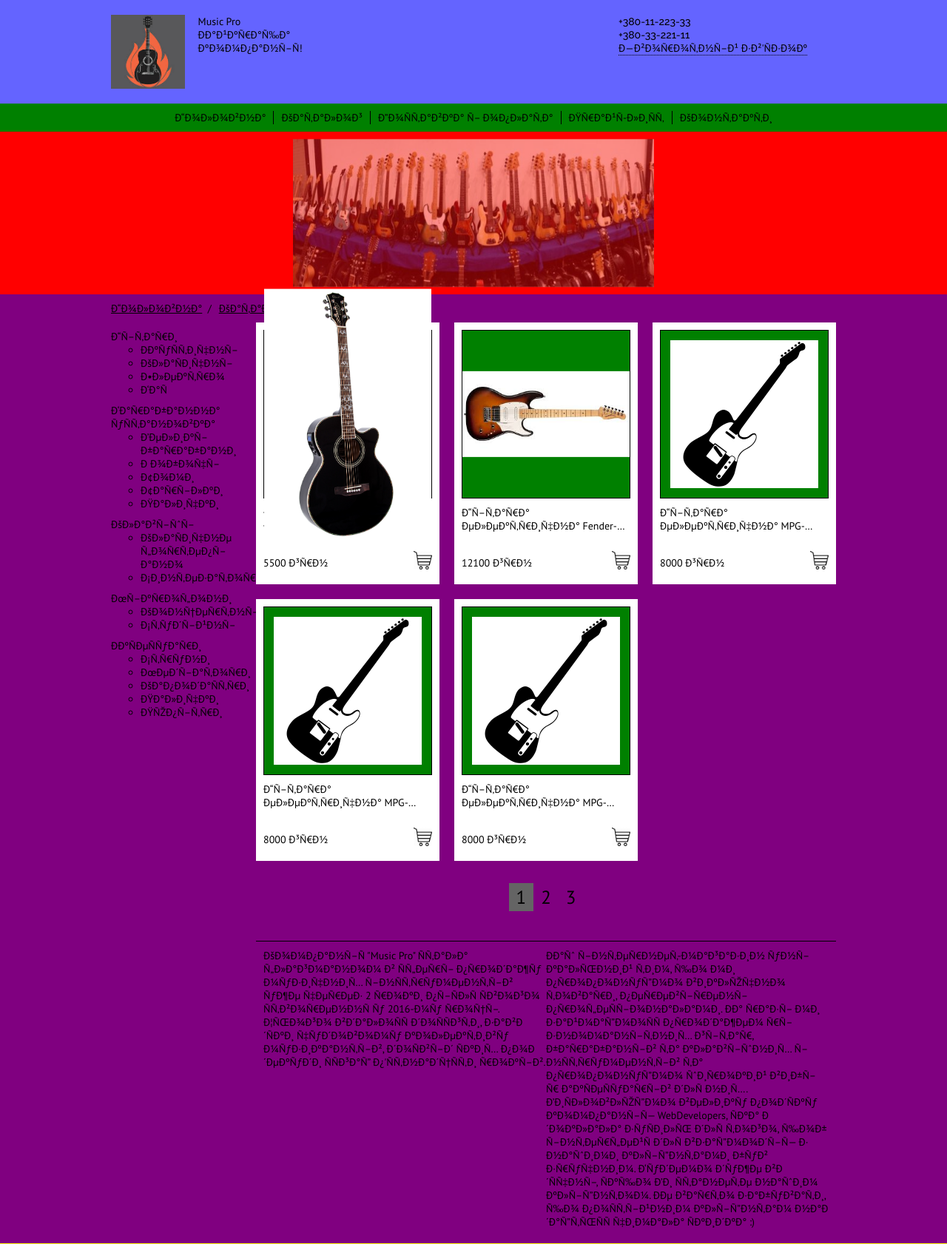
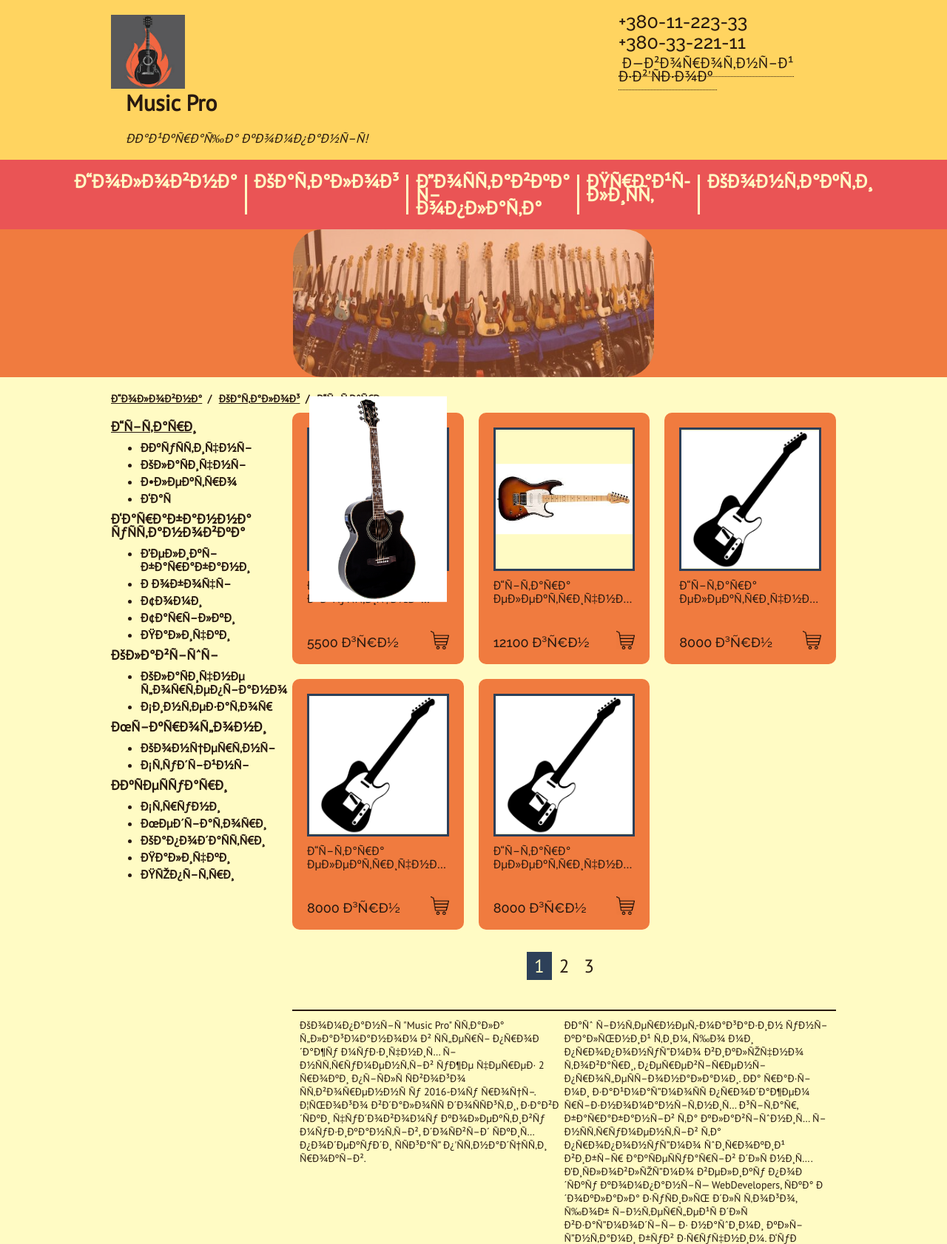
Before and after one commit to AndLvovSky/music-shop, a PHP site: page / in a window 1280 px wide. Shown: the top 1682 px of the page at 74% size. Run offline with PHP 8.4, Linux system fonts and the light colour scheme.

Commit message:
Make stylization

```diff
--- a/index.html
+++ b/index.html
@@ -53,14 +53,14 @@
 				<div class="flexible-container">
 					<div id="leftBlock">
 						<ul id="leftBlockUl">
-							Гітари
+							<span class="upper-catalog selected-catalog">Гітари</span>
 							<ul>
 								<li>Акустичні</li>
 								<li>Класичні</li>
 								<li>Електро</li>
 								<li>Бас</li>
 							</ul>
-							Барабанна установка
+							<span class="upper-catalog">Барабанна установка</span>
 							<ul>
 								<li>Великі барабани</li>
 								<li>Робочі</li>
@@ -68,17 +68,17 @@
 								<li>Тарілки</li>
 								<li>Палички</li>
 							</ul>
-							Клавіші
+							<span class="upper-catalog">Клавіші</span>
 							<ul>
 								<li>Класичне фортепіано</li>
 								<li>Синтезатор</li>
 							</ul>
-							Мікрофони
+							<span class="upper-catalog">Мікрофони</span>
 							<ul>
 								<li>Концертні</li>
 								<li>Студійні</li>
 							</ul>
-							Аксесуари
+							<span class="upper-catalog">Аксесуари</span>
 							<ul>
 								<li>Струни</li>
 								<li>Медіатори</li>
--- a/styles.css
+++ b/styles.css
@@ -3,6 +3,7 @@
 	line-height: 18px;
 	font-family: "PT Sans";
 	margin: 0px;
+	color: #281910;
 }
 
 #bodyWraper {
@@ -27,11 +28,11 @@
 }
 
 header {
-	background-color: rgb(100, 100, 255);
+	background-color: #ffd460;
 }
 
 #companyNameDiv {
-	width: 30%;
+	width: 350px;
 	float: left;
 	margin-top: 20px;
 	margin-bottom: 20px;
@@ -43,13 +44,26 @@
 }
 
 #companyNameLeftDiv {
-	width: 40%;
+	width: auto;
 	float: left;
 }
 
 #companyNameRightDiv {
-	width: 60%;
-	float: right;
+	width: auto;
+	float: left;
+	margin-left: 20px;
+}
+
+#companyNameText {
+	font-size: 30px;
+	font-weight: bold;
+	margin-top: 10px;
+}
+
+#companyNameSubText {
+	font-size: 17px;
+	font-style: italic;
+	margin-top: 30px;
 }
 
 #feedbackDiv {
@@ -60,8 +74,10 @@
 }
 
 #feedbackText {
-	border-bottom: 1px dotted black;
+	border-bottom: 1px dotted #281910;
 	cursor: pointer;
+	font-size: 20px;
+	padding: 5px;
 }
 
 @font-face {
@@ -71,6 +87,8 @@
 
 .telephone-number {
 	font-family: "Raleway";
+	font-size: 25px;
+	margin-bottom: 10px;
 }
 
 #feedback {
@@ -86,9 +104,9 @@
 
 #feedbackForm {
 	position: relative;
-	margin: 15% auto;
+	margin: 7% auto;
 	display: table;
-	background-color: white;
+	background-color: #fffbc4;
 }
 
 #feedbackMainText {
@@ -97,17 +115,21 @@
 	padding-top: 20px;
 	padding-left: 20px;
 	padding-right: 20px;
-	margin-bottom: 10px
+	margin-bottom: 40px;
 }
 
 .feedbackLabel {
 	text-align: center;
+	margin: 10px 0px;
+	font-size: 16px;
+	font-weight: bold;
 }
 
 .feedbackTextInput {
 	display: block;
 	width: 300px;
 	margin: 0px 20px;
+	padding: 5px;
 }
 
 #feedbackMessageInput {
@@ -127,6 +149,7 @@
 	right: -25px;
 	top: -25px;
 	display: table;
+	font-weight: bold;
 }
 
 #closeFeedbackButton:hover {
@@ -134,15 +157,15 @@
 }
 
 .no-input-alert {
-	box-shadow: inset 0px 0px 8px rgba(255, 0, 0);
+	box-shadow: inset 0px 0px 8px #ea5455;
 }
 
 ::placeholder {
-  color: orange;
+  color: #f07b3f;
 }
 
 #menu {
-	background-color: green;
+	background-color: #ea5455;
 	size: 80;
 }
 
@@ -151,13 +174,16 @@
 	justify-content: center;
 	list-style: none;
 	margin: 0px;
-	padding: 10px 0px 10px 0px;
+	padding: 20px 0px 20px 0px;
 }
 
 #menuUl > li {
 	padding-left: 10px;
 	padding-right: 10px;
-	border-right: 1px solid black;
+	border-right: 3px solid #fffbc4;
+	font-size: 25px;
+	font-weight: bolder;
+	color: #fffbc4;
 }
 
 #menuUl > li:last-child {
@@ -165,7 +191,7 @@
 }
 
 #slider {
-	background-color: red;
+	background-color: #f07b3f;
 }
 
 #sliderInnerDiv {
@@ -176,8 +202,8 @@
 	max-width: 100%;
 	height: 200px;
 	margin: auto;
-	padding: 10px 0px 10px 0px;
 	display: none;
+	border-radius: 40px;
 }
 
 @keyframes fade {
@@ -208,7 +234,7 @@
 }
 
 #content {
-	background-color: purple;
+	background-color: #fffbc4;
 }
 
 #locationUl {
@@ -216,7 +242,8 @@
 	justify-content: left;
 	list-style: none;
 	margin: 0px;
-	padding: 10px 0px 10px 0px;
+	padding: 20px 0px 10px 0px;
+	font-weight: bolder;
 }
 
 #locationUl > li {
@@ -244,13 +271,13 @@
 }
 
 #leftBlock {
-	width: 20%;
+	width: 25%;
 	float: left;
 	margin-right: auto;
 }
 
 #centerBlock {
-	width: 80%;
+	width: 75%;
 	float: right;
 	margin-left: auto;
 }
@@ -258,10 +285,27 @@
 #leftBlockUl {
 	margin: 0px;
 	padding: 10px 0px 10px 0px;
+	font-size: 18px;
+	font-weight: bolder;
 }
 
 #leftBlockUl > ul {
 	margin-bottom: 10px;
+}
+
+.upper-catalog {
+	margin-bottom: 10px;
+	display: block;
+}
+
+.selected-catalog {
+	text-decoration: underline;
+}
+
+#leftBlockUl li {
+	font-size: 16px;
+	list-style-type: disc;
+	margin-bottom: 5px;
 }
 
 #productsDiv {
@@ -279,17 +323,19 @@
 }
 
 .product-div {
-	background-color: white;
+	background-color: #f07b3f;
 	height: fit-content;
 	position: relative;
+	padding: 10px;
+	border-radius: 10px;
 }
 
 .product-image-div {
-	background-color: green;
+	background-color: #fffbc4;
 	margin: 10px;
 	width: auto;
-	height: 226px;
-	border: 1px solid black;
+	height: 187.66px;
+	border: 3px solid #2d4059;
 	position: relative;
 }
 
@@ -318,12 +364,15 @@
 	height: 36px;
 	-webkit-line-clamp: 2;
 	-webkit-box-orient: vertical;
+	font-size: 16px;
 }
 
 .product-price {
 	position: absolute;
 	bottom: 20px;
-	left: 10px;
+	left: 20px;
+	font-size: 18px;
+	font-family: "Raleway";
 }
 
 .basket-image {
@@ -334,7 +383,7 @@
 .basket-div {
 	position: absolute;
 	bottom: 20px;
-	right: 10px;
+	right: 20px;
 }
 
 #productsPageSelector {
@@ -356,17 +405,19 @@
 }
 
 #productsPageUl > li:hover {
-	background-color: rgb(100, 100, 100);
+	background-color: #2d4059;
+	color: #fffbc4;
 	cursor: pointer;
 }
 
 .selected-page {
-	background-color: rgb(100, 100, 100);
+	background-color: #2d4059;
+	color: #fffbc4;
 }
 
 #additionalInfoDiv {
-	border-top: 1px solid black;
-	padding: 10px 10px 20px 10px;
+	border-top: 2px solid #281910;
+	padding: 10px 10px 40px 10px;
 }
 
 .additionalInfoSubDiv {
@@ -380,8 +431,9 @@
 }
 
 footer {
-	background-color: yellow;
+	background-color: #2d4059;
 	justify-content: space-between;
+	color: #fffbc4;
 }
 
 .footer-div {
```
Also changed, not shown: 1 other file.
